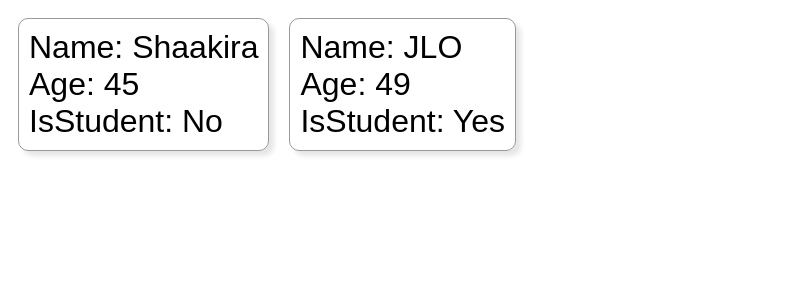
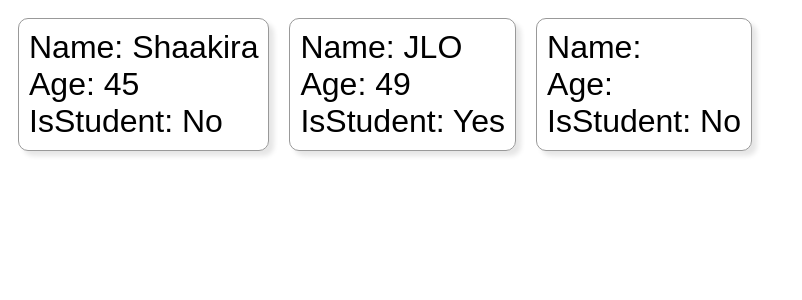
Before and after one commit to jubaer-ad/my-react-app-brocode, a React (Vite) app: page / in a window 1280 px wide. Shown: the top 300 px of the page, without its empty margins (0-802 px from the left). Built offline with nearby package versions, Linux system fonts and the light colour scheme.

Commit message:
default props

```diff
--- a/src/App.jsx
+++ b/src/App.jsx
@@ -7,6 +7,7 @@
     <>
       <Student name="Shaakira" age={45} isStudent={false} />
       <Student name="JLO" age={49} isStudent={true} />
+      <Student />
     </>
   );
 }
--- a/src/Student.jsx
+++ b/src/Student.jsx
@@ -15,4 +15,10 @@
     age: PropTypes.number,
     isStudent: PropTypes.bool,
 };
+
+Student.defaultProps = {
+    name: "Unknown",
+    age: 0,
+    isStudent: false,
+};
 export default Student;
```
